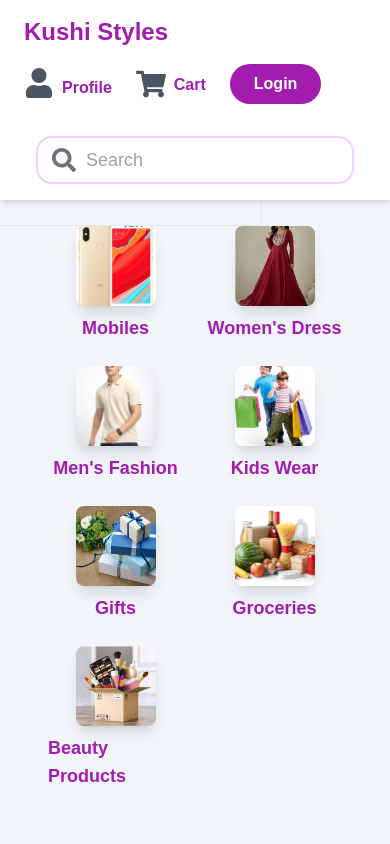
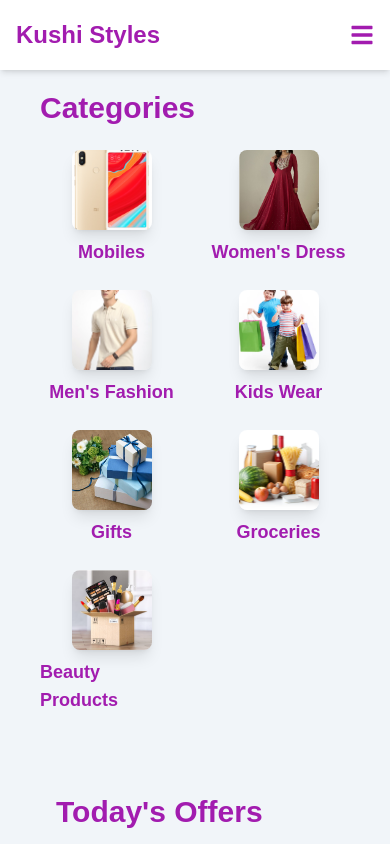
Before and after one commit to MonikaDevHJ/Kushi_Styles, a Next.js app: page / in a window 390 px wide. Shown: the top 844 px of the page. Built offline with nearby package versions, Linux system fonts and the light colour scheme.

Commit message:
layout chnages by Monika H J

```diff
--- a/src/components/AllIItem.tsx
+++ b/src/components/AllIItem.tsx
@@ -28,14 +28,13 @@ const items: Item[] = [
 
 const AllIItem: React.FC = () => {
   return (
-    <div className="container    mt-1">
+    <div className=" mt-5 sm:mt-52 lg:mt-1 md:mt-2 w-full ">
       {/* Align heading to the left */}
-      <div className="w-full  mt-1 -ml-20 border">
+      <div className="w-full mt-1 ">
         <h1 className="text-3xl font-bold text-left mb-6 text-fuchsia-700">
           Categories
         </h1>
       </div>
-
 
       {/* Grid layout */}
       <div className="grid grid-cols-2 sm:grid-cols-3 md:grid-cols-2 lg:grid-cols-7 gap-6 sm:gap-8 md:gap-24 lg:gap-52">
--- a/src/components/Layout.tsx
+++ b/src/components/Layout.tsx
@@ -8,12 +8,12 @@ interface LayoutProps {
 
 const Layout = ({ children }: LayoutProps) => {
   return (
-    <div className="bg-slate-100">
+    <div className="bg-slate-100 min-h-screen flex flex-col">
       {/* Fixed Navbar */}
       <Navbar />
 
-      {/* Page Content with padding-top to avoid overlap */}
-      <div className="pt-[80px] px-6 md:px-12 lg:px-20  py-4">
+      {/* Ensure Page Content is Below Navbar */}
+      <div className="flex-1 pt-[50px] sm:pt-[90px] md:pt-[100px] px-4 sm:px-6 md:px-12 lg:px-12 py-2">
         {children}
       </div>
 
--- a/src/components/Navbar.tsx
+++ b/src/components/Navbar.tsx
@@ -1,46 +1,73 @@
-import React from "react";
-import { FaSearch, FaUser, FaShoppingCart } from "react-icons/fa";
+import React, { useState } from "react";
+import { FaSearch, FaUser, FaShoppingCart, FaBars, FaTimes } from "react-icons/fa";
 
 const Navbar = () => {
+  const [isOpen, setIsOpen] = useState(false);
+
   return (
-    <div className="w-full fixed top-0 left-0 bg-white shadow-md z-50">
-      {/* Navbar Container */}
-      <div className="flex flex-col sm:flex-row sm:items-center sm:justify-between gap-4 px-6 md:px-12 lg:px-14 py-4">
+    <div className="w-full fixed top-0 left-0 bg-white shadow-md z-50 h-[70px] sm:h-[80px] flex items-center">
+      <div className="flex items-center justify-between w-full px-4 md:px-12 lg:px-14">
         {/* Left Side (Logo) */}
         <div className="text-2xl md:text-3xl font-bold text-fuchsia-700">
           Kushi Styles
         </div>
 
-        {/* Search Bar */}
-        <div className="w-full sm:w-auto sm:flex-1 sm:flex sm:justify-center order-2 sm:order-none mt-4">
-          <div className="flex relative items-center rounded-md px-3 py-1 h-12 w-full sm:w-80 md:w-96 lg:w-[28rem]">
-            <FaSearch className="text-gray-500 text-2xl absolute left-3 top-1/2 -translate-y-1/2 ml-4" />
+        {/* Search Bar (Hidden on small screens) */}
+        <div className="hidden sm:flex justify-center">
+          <div className="flex relative items-center w-80 md:w-96 lg:w-[28rem]">
+            <FaSearch className="text-gray-500 text-xl absolute left-3 top-1/2 -translate-y-1/2" />
             <input
               type="text"
               placeholder="Search"
-              className="pl-12 pr-4 py-2 w-full focus:outline-none border-2 border-fuchsia-200 hover:border-fuchsia-300 focus:border-fuchsia-300 hover:bg-fuchsia-100 focus:bg-fuchsia-200 text-lg rounded-2xl transition duration-300"
+              className="pl-10 pr-4 py-2 w-full focus:outline-none border-2 border-fuchsia-200 hover:border-fuchsia-300 focus:border-fuchsia-300 hover:bg-fuchsia-100 focus:bg-fuchsia-200 text-lg rounded-2xl transition duration-300"
             />
           </div>
         </div>
 
-        {/* Right Side (Profile, Cart, Login Button) */}
-        <div className="flex items-center gap-6">
-          <div className="flex gap-2">
-            <FaUser className="text-3xl text-gray-600 cursor-pointer" />
-            <p className="font-semibold text-fuchsia-700 mt-2">Profile</p>
+        {/* Desktop Menu */}
+        <div className="hidden sm:flex items-center gap-6">
+          <div className="flex items-center gap-2">
+            <FaUser className="text-2xl text-gray-600 cursor-pointer" />
+            <p className="hidden sm:block font-semibold text-fuchsia-700">Profile</p>
           </div>
 
-          <div className="flex gap-2">
-            <FaShoppingCart className="text-3xl text-gray-600 cursor-pointer" />
-            <p className="font-semibold text-fuchsia-700 mt-1">Cart</p>
+          <div className="flex items-center gap-2">
+            <FaShoppingCart className="text-2xl text-gray-600 cursor-pointer" />
+            <p className="hidden sm:block font-semibold text-fuchsia-700">Cart</p>
           </div>
 
-          {/* Login Button */}
           <button className="px-6 py-2 bg-fuchsia-700 text-white font-semibold rounded-full hover:bg-fuchsia-600 transition duration-300">
             Login
           </button>
         </div>
+
+        {/* Mobile Menu Button */}
+        <button
+          className="sm:hidden text-2xl text-fuchsia-700"
+          onClick={() => setIsOpen(!isOpen)}
+        >
+          {isOpen ? <FaTimes /> : <FaBars />}
+        </button>
       </div>
+
+      {/* Mobile Dropdown Menu */}
+      {isOpen && (
+        <div className="absolute top-[70px] left-0 w-full bg-white shadow-md flex flex-col items-center py-4 sm:hidden">
+          <div className="flex items-center gap-2 py-2">
+            <FaUser className="text-2xl text-gray-600" />
+            <p className="font-semibold text-fuchsia-700">Profile</p>
+          </div>
+
+          <div className="flex items-center gap-2 py-2">
+            <FaShoppingCart className="text-2xl text-gray-600" />
+            <p className="font-semibold text-fuchsia-700">Cart</p>
+          </div>
+
+          <button className="px-6 py-2 bg-fuchsia-700 text-white font-semibold rounded-full hover:bg-fuchsia-600 transition duration-300">
+            Login
+          </button>
+        </div>
+      )}
     </div>
   );
 };
--- a/src/pages/Catagories/Mobile.tsx
+++ b/src/pages/Catagories/Mobile.tsx
@@ -1,11 +1,12 @@
-import React from 'react'
+import React from 'react';
 
 const Mobile = () => {
   return (
-    <div className='mt-8'>
-     <p>Mobilesdfghjs</p>
+    <div className="  bg-red-200 text-black text-3xl font-bold ">
+      <p>Mobilesdfghjs</p>
+      <p>Additional content can be added here...</p>
     </div>
-  )
+  );
 }
 
-export default Mobile
+export default Mobile;
--- a/src/pages/index.tsx
+++ b/src/pages/index.tsx
@@ -1,11 +1,10 @@
-import Navbar from "@/components/Navbar";
 import AllIItem from "../components/AllIItem";
 import Footer from "@/components/Footer";
 import Offersitems from "@/components/Offersitems";
 
 export default function Home() {
   return (
-    <div className="bg-slate-100 px-6 md:px-12 lg:px-14 py-4 pt-[80px]">
+    <div className="bg-slate-100 px-6 md:px-12 lg:px-14 py-4 pt-[20px]">
       <AllIItem />
       <Offersitems />
       <Footer />
```
